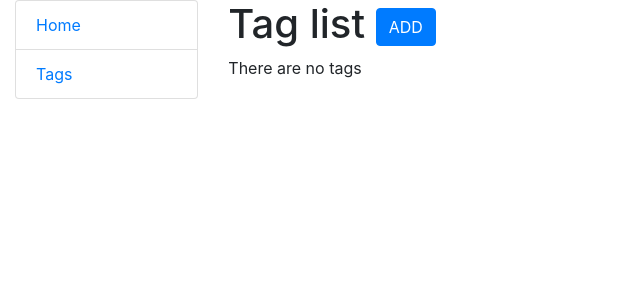
After one commit to kovaliskoveronika/exam_project, a Django app: page /tags/ in a window 1280 px wide. The commit adds this page. Shown: the top 300 px of the page, without its empty margins (0-640 px from the left). Run offline with Django 3.2, Linux system fonts and the light colour scheme; data that the repository does not hold is empty.

Commit message:
Add tags page functional

```diff
--- a/exam/forms.py
+++ b/exam/forms.py
@@ -20,3 +20,9 @@ class TaskCreateForm(forms.ModelForm):
     def __init__(self, *args, **kwargs):
         super().__init__(*args, **kwargs)
         self.fields["deadline"].required = False
+
+
+class TagForm(forms.ModelForm):
+    class Meta:
+        model = Tag
+        fields = "__all__"
--- a/exam/urls.py
+++ b/exam/urls.py
@@ -1,13 +1,27 @@
 from django.urls import path
 
-from .views import TaskListView, TaskCreateView, complete_uncomplete_task, TaskUpdateView, TaskDeleteView
+from .views import (
+    TaskListView,
+    TaskCreateView,
+    complete_uncomplete_task,
+    TaskUpdateView,
+    TaskDeleteView,
+    TagListView,
+    TagCreateView,
+    TagUpdateView,
+    TagDeleteView
+)
 
 urlpatterns = [
     path("", TaskListView.as_view(), name="home"),
     path("task/", TaskCreateView.as_view(), name="task-create"),
     path("task/complete/<int:pk>/", complete_uncomplete_task, name="task-complete"),
     path("task/<int:pk>", TaskUpdateView.as_view(), name="task-update"),
-    path("task/<int:pk>/delete", TaskDeleteView.as_view(), name="task-delete")
+    path("task/<int:pk>/delete", TaskDeleteView.as_view(), name="task-delete"),
+    path("tags/", TagListView.as_view(), name="tags-list"),
+    path("tags/create/", TagCreateView.as_view(), name="tag-create"),
+    path("tags/<int:pk>/update", TagUpdateView.as_view(), name="tag-update"),
+    path("tags/<int:pk>/delete", TagDeleteView.as_view(), name="tag-delete")
 ]
 
 app_name = "exam"
--- a/exam/views.py
+++ b/exam/views.py
@@ -4,7 +4,7 @@ from django.views import generic, View
 from django.urls import reverse_lazy
 
 from .models import Task, Tag
-from .forms import TaskCreateForm
+from .forms import TaskCreateForm, TagForm
 
 
 class TaskListView(generic.ListView):
@@ -40,3 +40,26 @@ def complete_uncomplete_task(request, pk):
         task.is_done = True
     task.save()
     return HttpResponseRedirect(reverse_lazy("exam:home"))
+
+
+class TagListView(generic.ListView):
+    model = Tag
+    template_name = "exam/tag_list.html"
+
+
+class TagCreateView(generic.CreateView):
+    model = Tag
+    form_class = TagForm
+    success_url = reverse_lazy("exam:tags-list")
+
+
+class TagUpdateView(generic.UpdateView):
+    model = Tag
+    form_class = TagForm
+    success_url = reverse_lazy("exam:tags-list")
+
+
+class TagDeleteView(generic.DeleteView):
+    model = Tag
+    template_name = "exam/tag_delete_warning.html"
+    success_url = reverse_lazy("exam:tags-list")
--- /dev/null
+++ b/templates/exam/tag_list.html
@@ -0,0 +1,28 @@
+{% extends "base.html" %}
+
+{% block content %}
+  <h1>
+    Tag list
+    <a href="{% url 'exam:tag-create' %}" class="btn btn-primary">
+      ADD
+    </a>
+  </h1>
+  {% if tag_list %}
+    <table class="table">
+      <tr>
+        <th>Name</th>
+        <th>Update</th>
+        <th>Delete</th>
+      </tr>
+      {% for tag in tag_list %}
+        <tr>
+          <td>{{ tag.name }}</td>
+          <td><a href="{% url 'exam:tag-update' pk=tag.id %}" class="btn btn-secondary">UPDATE</a></td>
+          <td><a href="{% url 'exam:tag-delete' pk=tag.id %}" class="btn btn-danger">DELETE</a></td>
+        </tr>
+      {% endfor %}
+    </table>
+  {% else %}
+    <p>There are no tags</p>
+  {% endif %}
+{% endblock %}
--- a/templates/includes/sidebar.html
+++ b/templates/includes/sidebar.html
@@ -1,4 +1,4 @@
 <ul class="sidebar-nav list-group">
   <li class="list-group-item"><a href="{% url 'exam:home' %}">Home</a></li>
-  <li class="list-group-item"><a href="#">Tags</a></li>
+  <li class="list-group-item"><a href="{% url 'exam:tags-list' %}">Tags</a></li>
 </ul>
```
Also changed, not shown: templates/exam/tag_delete_warning.html (added, +11 -0 lines), templates/exam/tag_form.html (added, +12 -0 lines), templates/exam/task_list.html (+13 -9 lines).
